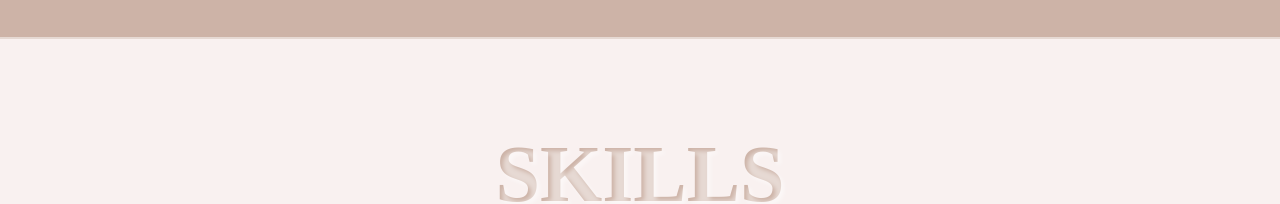
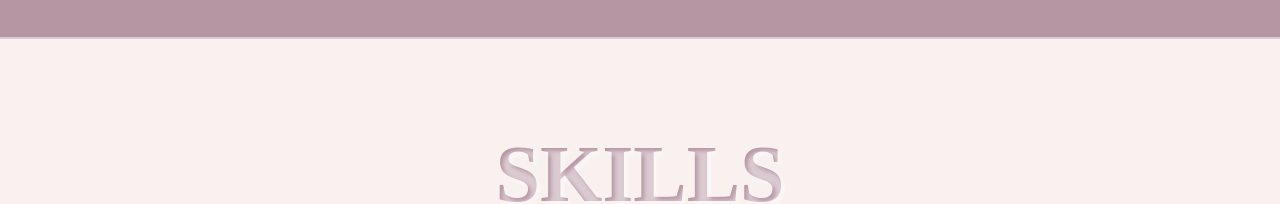
Before and after one commit to wanyu0413/profile, a website: page index.html in a window 1280 px wide. Shown: the part 620-824 px from the top of the page. Drawn offline with nearby package versions, Linux system fonts and the light colour scheme.

Commit message:
theme color change

```diff
--- a/style.css
+++ b/style.css
@@ -1,10 +1,10 @@
 @import url('https://fonts.googleapis.com/css2?family=Playfair+Display&family=Roboto+Serif:opsz,wght@8..144,100;8..144,300&display=swap');
 
 :root {
-  --base: #cdb3a7;
-  --rgb: 205, 179, 167;
-  /* --base: #b796a3;
-  --rgb: 183, 150, 163; */
+  /* --base: #cdb3a7;
+  --rgb: 205, 179, 167; */
+  --base: #b796a3;
+  --rgb: 183, 150, 163;
 }
 
 /* Name Title */
```
